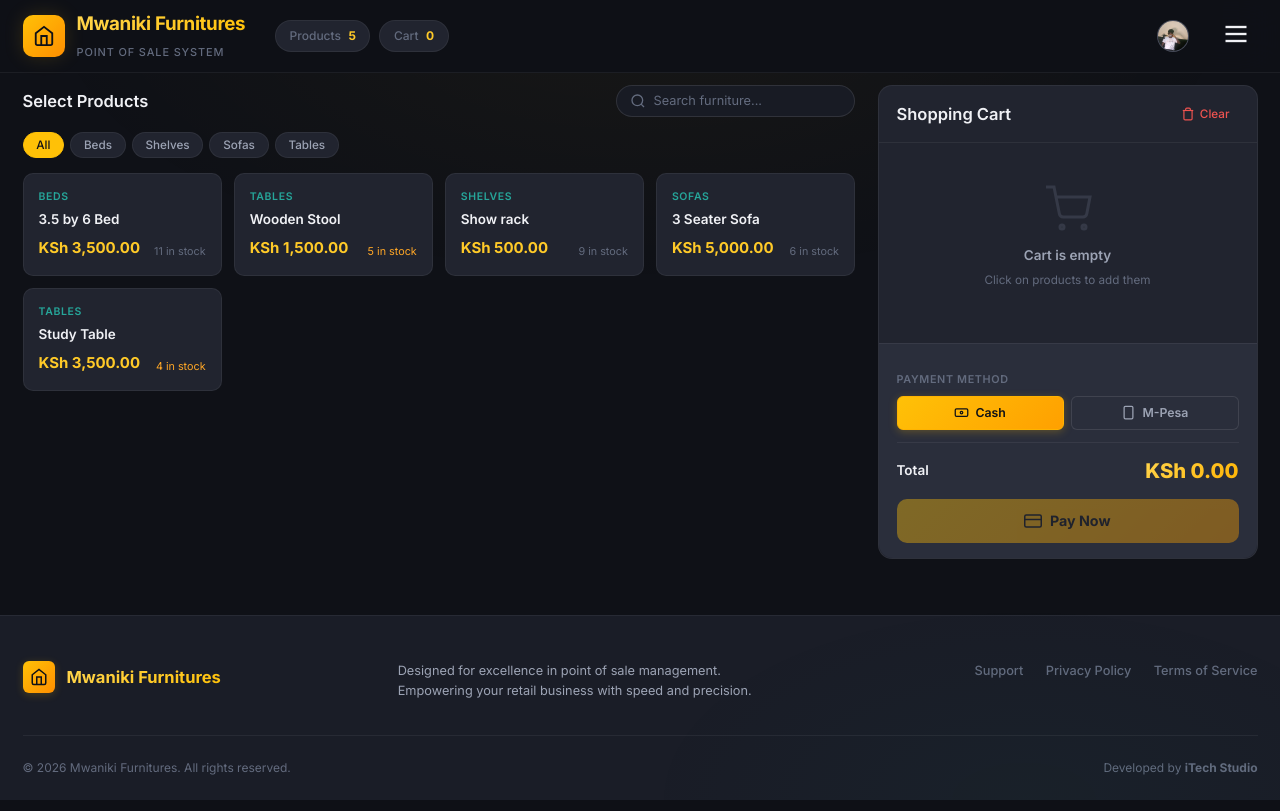
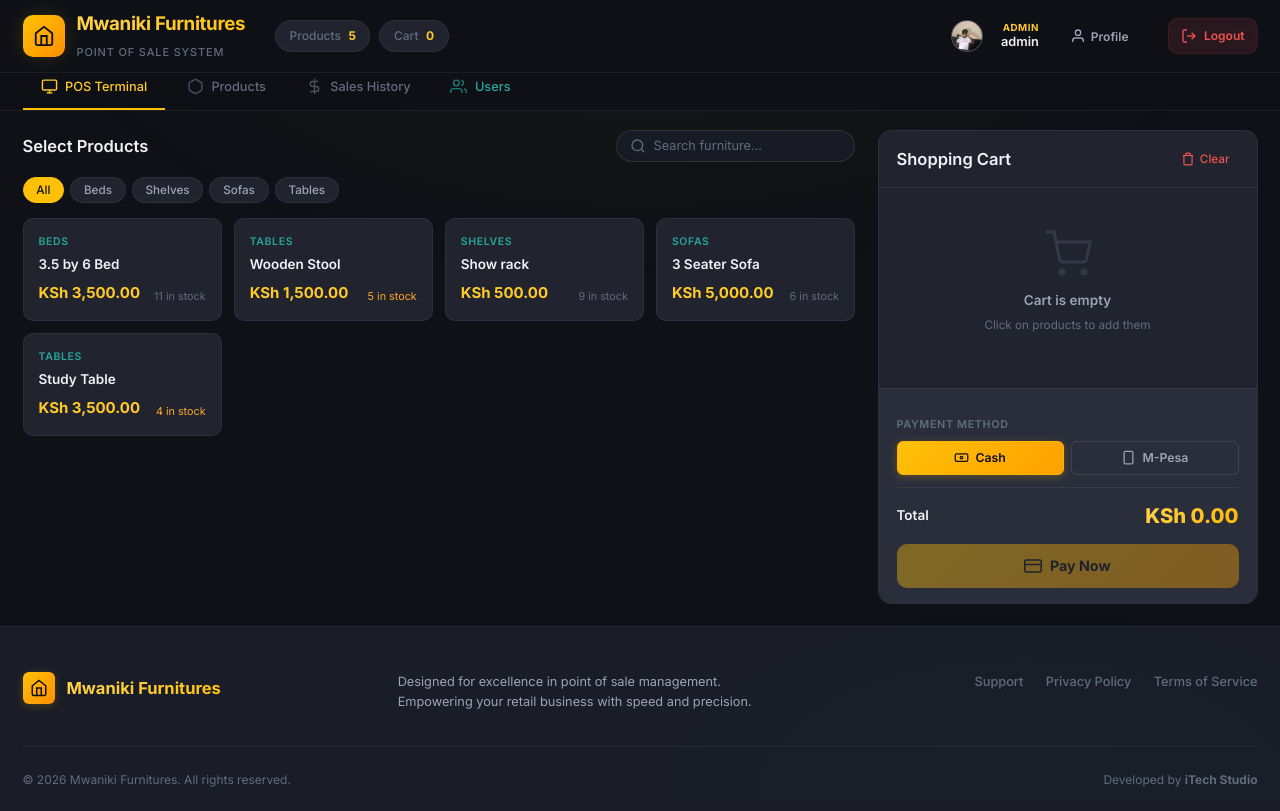
Before and after one commit to Mukungiisaac/Mwaniki, a Flask app: page / in a window 1280 px wide. Run offline with Flask 3, Linux system fonts and the light colour scheme; a user stored in the database is signed in; data comes from the database, SQL or seed files in the repository.

Commit message:
feat: initialize POS system frontend with main dashboard layout and styles

```diff
--- a/static/css/style.css
+++ b/static/css/style.css
@@ -265,54 +265,46 @@ a {
 }
 
 
-/* NAV (Global Drawer) */
+/* NAV */
 #main-nav {
     position: fixed;
     top: 65px; /* Below the fixed header */
-    bottom: 0;
     left: 0;
-    right: 0; /* Full screen overlay */
-    background: rgba(15, 17, 23, 0.98);
+    right: 0;
+    flex-shrink: 0;
+    z-index: 99;
+    background: rgba(15, 17, 23, 0.92);
     backdrop-filter: blur(16px);
-    z-index: 98;
-    transform: translateX(-100%);
-    transition: transform 0.3s ease;
-    padding: 0;
-    border-right: 1px solid var(--border-subtle);
-}
-
-#main-nav.open {
-    transform: translateX(0);
+    border-bottom: 1px solid var(--border-subtle);
 }
 
 .nav-inner {
-    flex-direction: column;
-    overflow-x: hidden;
-    overflow-y: auto;
-    white-space: normal;
-    padding: 1.5rem 1rem;
-    height: 100%;
-    gap: 0.8rem;
-    max-width: 400px;
-    margin: 0;
+    max-width: 1440px;
+    margin: 0 auto;
+    padding: 0 1.5rem;
+    display: flex;
+    gap: 0.25rem;
+    overflow-x: auto;
+    white-space: nowrap;
+    -webkit-overflow-scrolling: touch;
+    scrollbar-width: none;
+}
+
+.nav-inner::-webkit-scrollbar {
+    display: none;
 }
 
 .nav-tab {
     display: flex;
     align-items: center;
     gap: 0.5rem;
+    padding: 0.85rem 1.2rem;
     font-size: 0.85rem;
     font-weight: 500;
     color: var(--text-muted);
+    border-bottom: 2px solid transparent;
     transition: all var(--transition-fast);
     flex-shrink: 0;
-    width: 100%;
-    justify-content: flex-start;
-    padding: 0.75rem 1rem;
-    border-bottom: none;
-    border-left: 3px solid transparent;
-    border-radius: 4px;
-    background: rgba(255,255,255,0.02);
 }
 
 .nav-tab svg {
@@ -328,9 +320,7 @@ a {
 
 .nav-tab.active {
     color: var(--primary-400);
-    border-bottom-color: transparent;
-    border-left-color: var(--primary-500);
-    background: rgba(255, 193, 7, 0.05);
+    border-bottom-color: var(--primary-500)
 }
 
 .nav-tab.active svg {
@@ -356,7 +345,7 @@ a {
     max-width: 1440px;
     margin: 0 auto;
     padding: 1.5rem;
-    padding-top: 85px; /* Adjusted for global header (drawer is togglable) */
+    padding-top: 130px; /* Space for header + full horizontal navbar */
     position: relative;
     z-index: 1;
     width: 100%;
--- a/templates/index.html
+++ b/templates/index.html
@@ -42,7 +42,19 @@
 
             <div class="header-user">
                 <img src="/static/uploads/{{ user.photo }}" alt="Avatar" class="avatar avatar-sm" id="header-avatar" onerror="this.src='/static/uploads/default.png'">
-                <button id="btn-main-menu" title="Menu" style="background:transparent; border:none; color:var(--text-primary); margin-left:0.5rem; padding: 0.5rem; border-radius: 4px; cursor: pointer;">
+                <div class="user-info desktop-only">
+                    <span class="user-role">{{ user.role }}</span>
+                    <span class="user-name">{{ user.username }}</span>
+                </div>
+                <button id="btn-my-profile" class="btn-secondary btn-sm desktop-only" title="My Profile" style="margin-right: 0.5rem; display:flex; align-items:center; gap:0.3rem; border:none; background:transparent;">
+                    <svg viewBox="0 0 24 24" fill="none" stroke="currentColor" stroke-width="2" width="16" height="16"><path d="M20 21v-2a4 4 0 0 0-4-4H8a4 4 0 0 0-4 4v2"/><circle cx="12" cy="7" r="4"/></svg>
+                    <span>Profile</span>
+                </button>
+                <a href="/logout" class="btn-logout desktop-only" title="Sign out">
+                    <svg viewBox="0 0 24 24" fill="none" stroke="currentColor" stroke-width="2"><path d="M9 21H5a2 2 0 0 1-2-2V5a2 2 0 0 1 2-2h4"/><polyline points="16 17 21 12 16 7"/><line x1="21" y1="12" x2="9" y2="12"/></svg>
+                    <span>Logout</span>
+                </a>
+                <button id="btn-main-menu" class="mobile-only" title="Menu" style="background:transparent; border:none; color:var(--text-primary); margin-left:0.5rem; padding: 0.5rem; border-radius: 4px; cursor: pointer;">
                     <svg viewBox="0 0 24 24" fill="none" stroke="currentColor" stroke-width="2" width="28" height="28"><line x1="3" y1="12" x2="21" y2="12"></line><line x1="3" y1="6" x2="21" y2="6"></line><line x1="3" y1="18" x2="21" y2="18"></line></svg>
                 </button>
             </div>
@@ -71,7 +83,7 @@
             </button>
             {% endif %}
 
-            <div class="nav-actions" style="padding-top: 1rem; border-top: 1px solid var(--border-subtle); margin-top: 1rem; flex-direction: column; align-items: center; display: flex;">
+            <div class="nav-actions mobile-only" style="padding-top: 1rem; border-top: 1px solid var(--border-subtle); margin-top: 1rem; flex-direction: column; align-items: center;">
                 <div class="user-info-mobile" style="margin-bottom: 1rem; text-align: center;">
                     <span class="user-role" style="display:block; color:var(--text-muted); font-size: 0.8rem; text-transform: uppercase;">{{ user.role }}</span>
                     <span class="user-name" style="font-size:1.1rem; font-weight: 500;">{{ user.username }}</span>
```
Also changed, not shown: other parts of static/css/style.css (+91 -15 lines).
